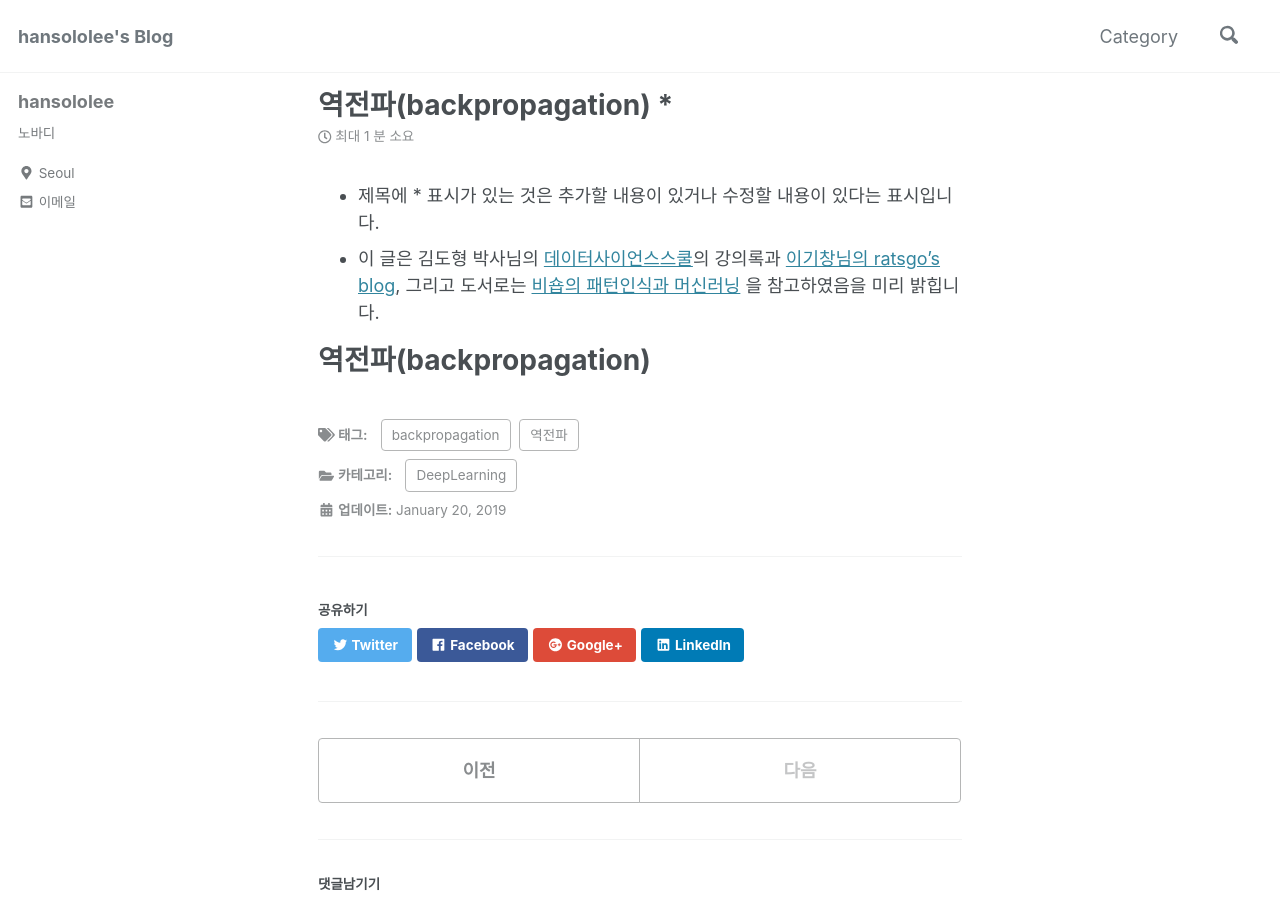
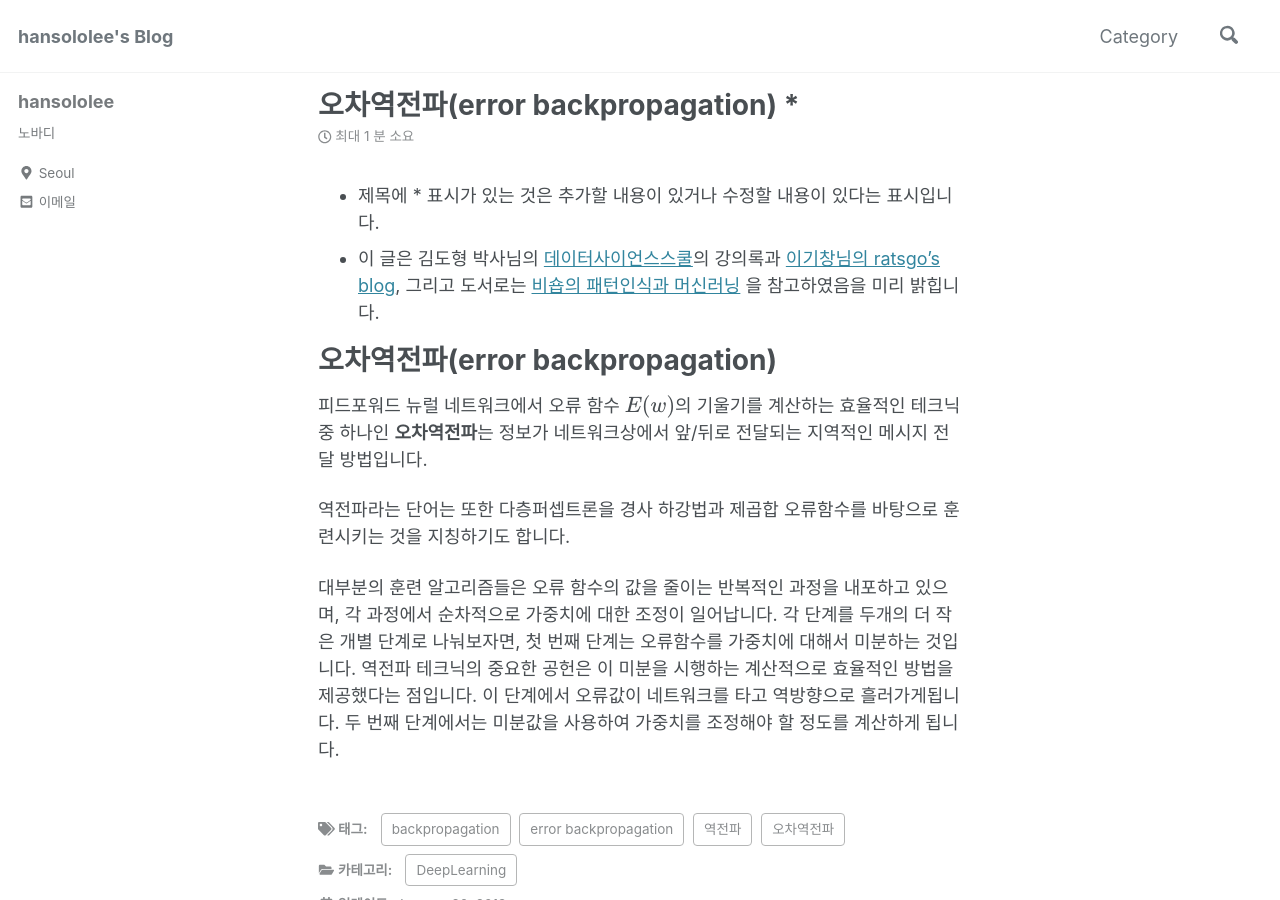
Before and after one commit to arisongha/hansololee.github.io, a Jekyll site: the page built from _posts/2019-01-20-backpropagation.md, in a window 1280 px wide and 900 px high. Built offline with Jekyll 4.4.1, drawn with Linux system fonts in a browser that asks for light colours; cached includes are drawn as plain includes; nearby versions of some CDN libraries; formulas are drawn with MathJax 3.

Commit message:
Update 2019-01-20-backpropagation.md

```diff
--- a/_posts/2019-01-20-backpropagation.md
+++ b/_posts/2019-01-20-backpropagation.md
@@ -1,8 +1,10 @@
 ---
-title: 역전파(backpropagation) *
+title: 오차역전파(error backpropagation) *
 tags:
+  - error backpropagation
   - backpropagation
   - 역전파
+  - 오차역전파
 
 categories:
   - DeepLearning
@@ -11,4 +13,11 @@ categories:
 - 제목에 * 표시가 있는 것은 추가할 내용이 있거나 수정할 내용이 있다는 표시입니다.
 - 이 글은 김도형 박사님의 <a href="https://datascienceschool.net/">데이터사이언스스쿨</a>의 강의록과 <a href="https://ratsgo.github.io/">이기창님의 ratsgo's blog</a>, 그리고 도서로는 <a href="https://www.google.com/imgres?imgurl=http://t1.gstatic.com/images?q%3Dtbn:ANd9GcQTNaO1S8OepMrlVwqXRaZZrRA6r20i5YVs7W8DrmqUUFI4hMGu&imgrefurl=https://books.google.com/books/about/Pattern_Recognition_and_Machine_Learning.html?id%3DkOXDtAEACAAJ%26source%3Dkp_cover&h=1080&w=753&tbnid=RaJaTb74pCAENM:&q=%ED%8C%A8%ED%84%B4+%EC%9D%B8%EC%8B%9D%EA%B3%BC+%EA%B8%B0%EA%B3%84+%ED%95%99%EC%8A%B5&tbnh=160&tbnw=111&usg=AI4_-kRrLNV8X_BiAzeQJwy9KQJE9XHfGA&vet=12ahUKEwiWvLeM4PHfAhXHw7wKHWt9AOIQ_B0wCXoECAYQEQ..i&docid=b2dKjxvzbtRRzM&itg=1&hl=ko-KR&sa=X&ved=2ahUKEwiWvLeM4PHfAhXHw7wKHWt9AOIQ_B0wCXoECAYQEQ">비숍의 패턴인식과 머신러닝</a> 을 참고하였음을 미리 밝힙니다.
 
-# 역전파(backpropagation)
+# 오차역전파(error backpropagation)
+
+피드포워드 뉴럴 네트워크에서 오류 함수 $$E(w)$$의 기울기를 계산하는 효율적인 테크닉 중 하나인 **오차역전파**는 정보가 네트워크상에서 앞/뒤로 전달되는 지역적인 메시지 전달 방법입니다.
+
+역전파라는 단어는 또한 다층퍼셉트론을 경사 하강법과 제곱합 오류함수를 바탕으로 훈련시키는 것을 지칭하기도 합니다.
+
+대부분의 훈련 알고리즘들은 오류 함수의 값을 줄이는 반복적인 과정을 내포하고 있으며, 각 과정에서 순차적으로 가중치에 대한 조정이 일어납니다. 각 단계를 두개의 더 작은 개별 단계로 나눠보자면, 첫 번째 단계는 오류함수를 가중치에 대해서 미분하는 것입니다. 역전파 테크닉의 중요한 공헌은 이 미분을 시행하는 계산적으로 효율적인 방법을 제공했다는 점입니다. 이 단계에서 오류값이 네트워크를 타고 역방향으로 흘러가게됩니다.
+두 번째 단계에서는 미분값을 사용하여 가중치를 조정해야 할 정도를 계산하게 됩니다.
```
